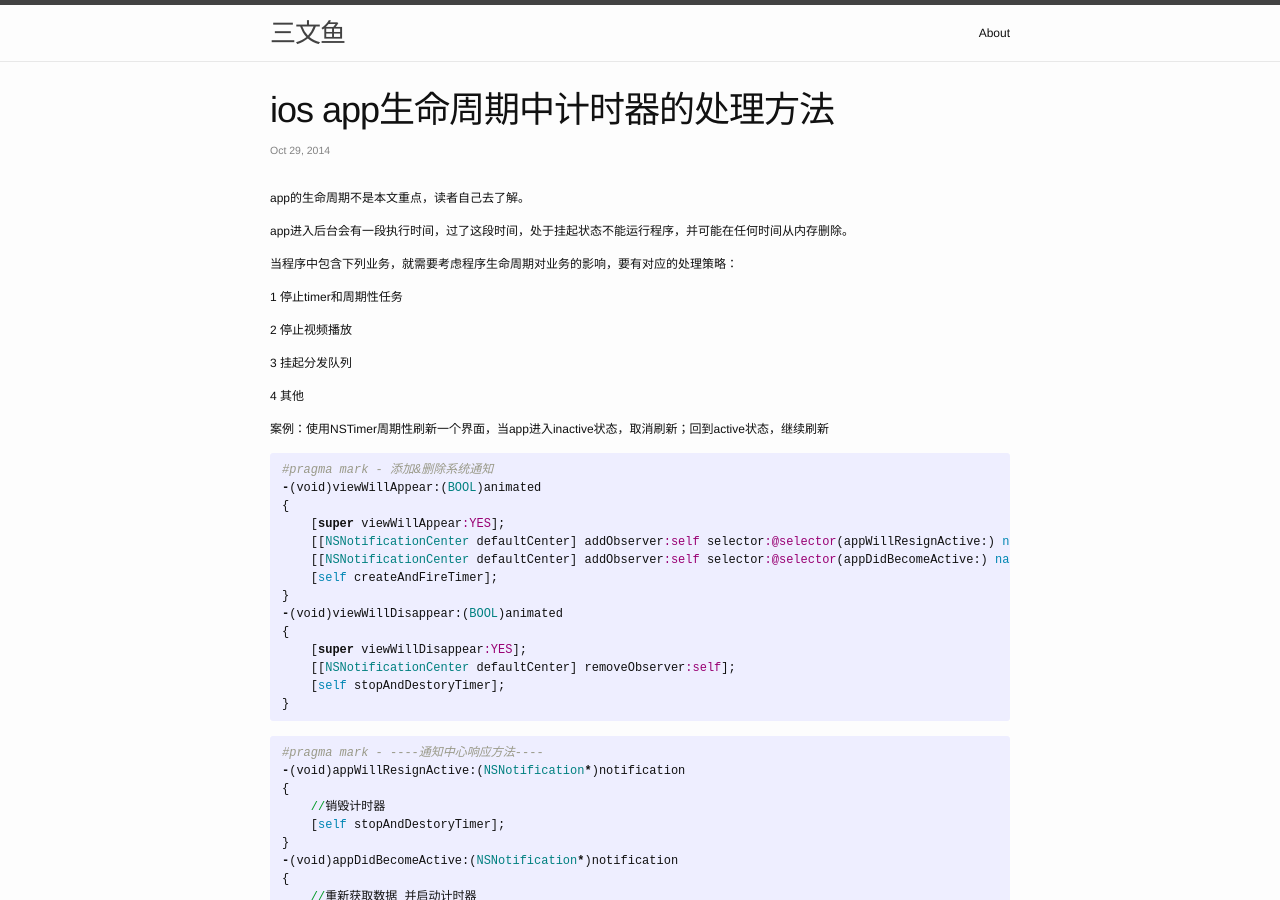
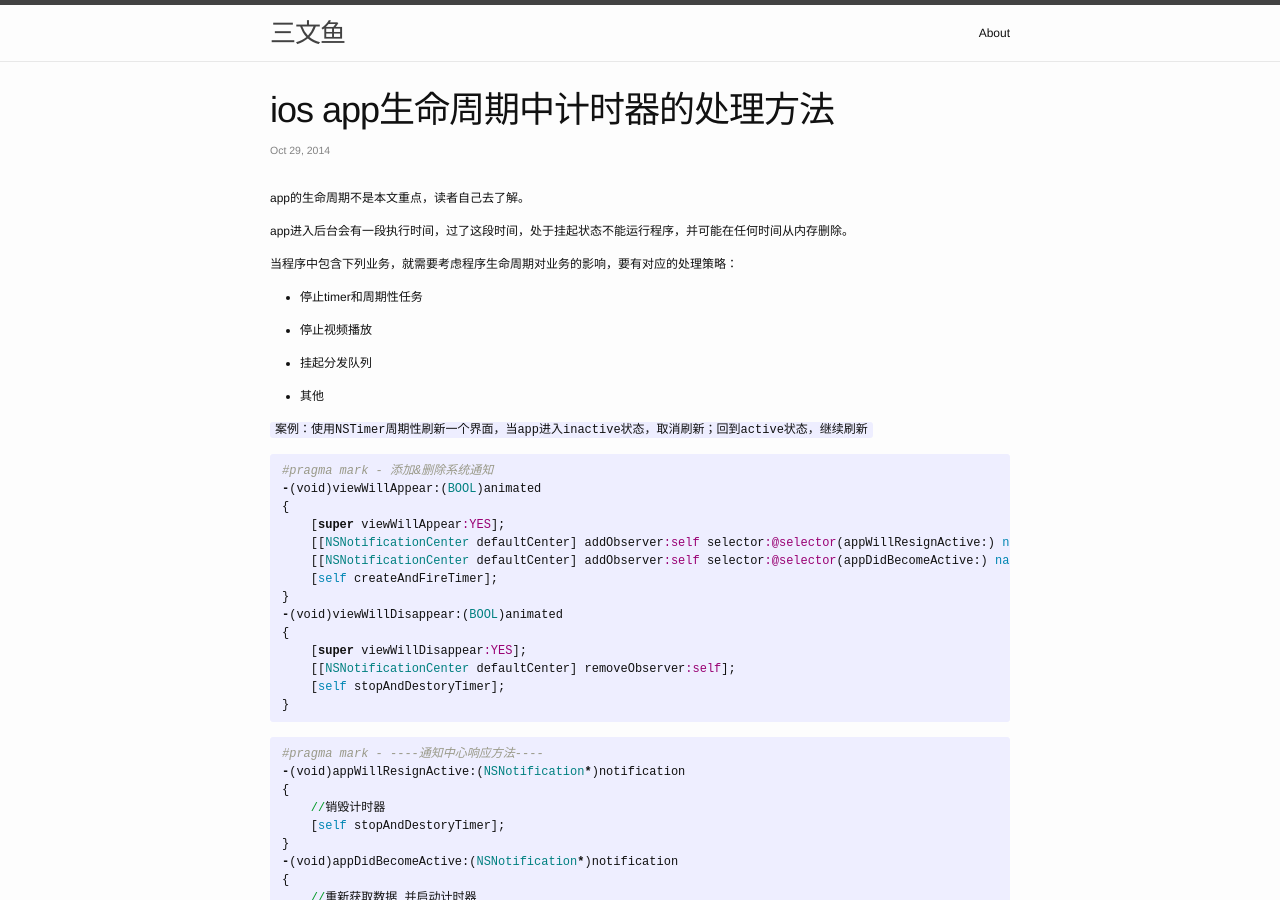
Before and after one commit to binkwang/hanmbink.github.io, a Jekyll site: the page built from _posts/2014-10-29-ios-app生命周期中计时器的处理.markdown, in a window 1280 px wide and 900 px high. Built offline with Jekyll 4.4.1, drawn with Linux system fonts in a browser that asks for light colours.

Commit message:
Update 2014-10-29-ios-app生命周期中计时器的处理.markdown

```diff
--- a/_posts/2014-10-29-ios-app生命周期中计时器的处理.markdown
+++ b/_posts/2014-10-29-ios-app生命周期中计时器的处理.markdown
@@ -11,15 +11,15 @@ app进入后台会有一段执行时间，过了这段时间，处于挂起状
 
 当程序中包含下列业务，就需要考虑程序生命周期对业务的影响，要有对应的处理策略：
 
-1 停止timer和周期性任务
+* 停止timer和周期性任务
 
-2 停止视频播放
+* 停止视频播放
 
-3 挂起分发队列
+* 挂起分发队列
 
-4 其他
+* 其他
 
-案例：使用NSTimer周期性刷新一个界面，当app进入inactive状态，取消刷新；回到active状态，继续刷新
+`案例：使用NSTimer周期性刷新一个界面，当app进入inactive状态，取消刷新；回到active状态，继续刷新`
 
 {% highlight ruby %}
 #pragma mark - 添加&删除系统通知
```
